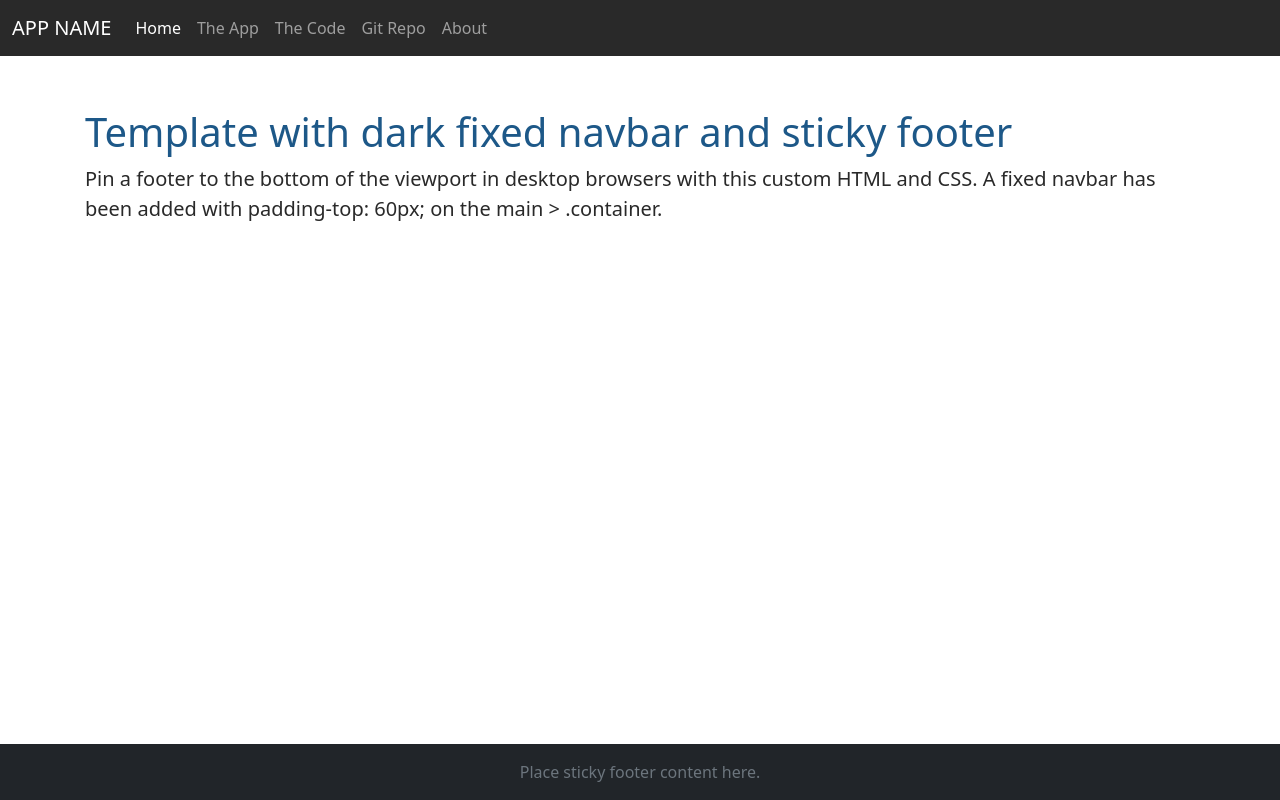
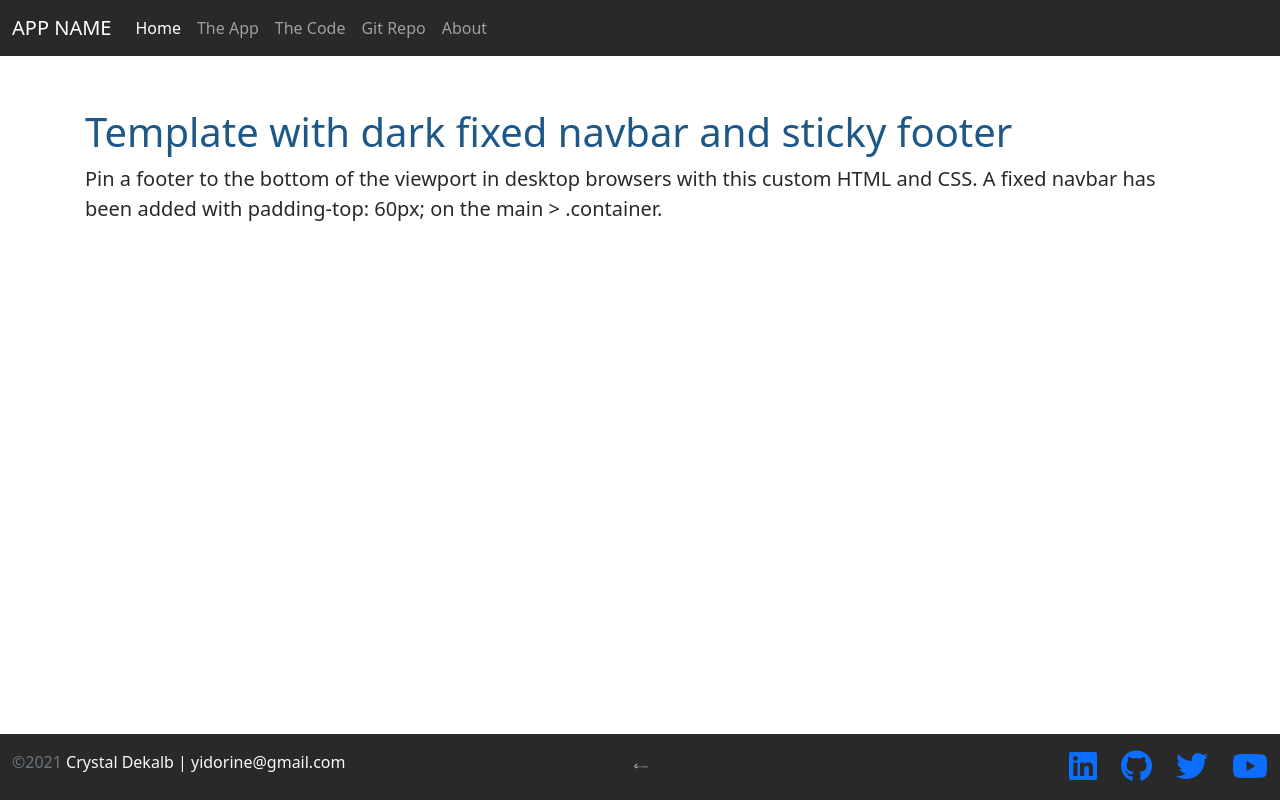
Before and after one commit to Kodeckotiso/JsSiteTemplate, a plain HTML site: page index.html in a window 1280 px wide. Drawn offline with nearby package versions, Linux system fonts and the light colour scheme.

Commit message:
pics added

```diff
--- a/index.html
+++ b/index.html
@@ -11,13 +11,16 @@
     <link href="https://cdn.jsdelivr.net/npm/bootstrap@5.1.1/dist/css/bootstrap.min.css" rel="stylesheet"
         integrity="sha384-F3w7mX95PdgyTmZZMECAngseQB83DfGTowi0iMjiWaeVhAn4FJkqJByhZMI3AhiU" crossorigin="anonymous">
 
+
+    <script src="https://kit.fontawesome.com/5db21ba9c6.js" crossorigin="anonymous"></script>
+
     <link href="css/site.css" rel="stylesheet">
 
 </head>
 
 <body class="d-flex flex-column h-100">
-
-<nav class="navbar navbar-expand-md  navbar-dark fixed-top">
+ <!--==== Nav Section ====-->
+ <nav class="navbar navbar-expand-md  navbar-dark fixed-top">
     <div class="container-fluid">
         <a class="navbar-brand" href="#">APP NAME</a>
         <button class="navbar-toggler" type="button" data-bs-toggle="collapse" data-bs-target="#navbarCollapse"
@@ -36,7 +39,7 @@
                     <a class="nav-link" href="code.html">The Code</a>
                 </li>
                 <li class="nav-item">
-                    <a class="nav-link" target="_blank" href="https://crystal-portfolio.netlify.app">Git Repo</a>
+                    <a class="nav-link" target="_blank" href="https://github.com/chrissywow/JsSiteTemplate.git">Git Repo</a>
                 </li>
                 <li class="nav-item">
                     <a class="nav-link" target="_blank" href="https://crystal-portfolio.netlify.app">About</a>
@@ -45,16 +48,32 @@
         </div>
     </div>
 </nav>
-
+ <!--==== Main Section ====-->
     <main class="flex-shrink-0">
        <div class="container">
            <h1 class="mt-5">Template with dark fixed navbar and sticky footer</h1>
            <p class="lead">Pin a footer to the bottom of the viewport in desktop browsers with this custom HTML and CSS. A fixed navbar has been added with padding-top: 60px; on the main > .container.</p>
        </div>
     </main>
-    <footer class="footer mt-auto py-3 bg-dark sticky-footer">
-        <div class="container-fluid text-center">
-            <span class="text-muted">Place sticky footer content here.</span>
+     <!--==== Footer Section ====-->
+    <footer class="footer mt-auto py-3 sticky-footer">
+        <div class="container-fluid ">
+            <div class="row">
+                <div class="col text-light">
+                    <div><span class="text-muted">&copy;2021</span> Crystal Dekalb | yidorine@gmail.com</div>
+                </div>
+                <div class="col d-flex align-items-center justify-content-center">
+                    <img src="img/White logo Crystal3.svg" alt="Crystal Dekalb Logo" height="24">
+                </div>
+                <div class="col d-flex align-items-center justify-content-end">
+                    <div class="row">
+                        <div class="col"><a href="https://www.linkedin.com/in/crystal-dekalb-845852b8/"><i class="fab fa-linkedin fa-2x"></i></a></div>
+                        <div class="col"><a href="#"><i class="fab fa-github fa-2x"></i></a></div>
+                        <div class="col"><a href="#"><i class="fab fa-twitter fa-2x"></i></a></div>
+                        <div class="col"><a href="#"><i class="fab fa-youtube fa-2x"></i></a></div>
+                    </div>
+                </div>
+            </div>
         </div>
     </footer>
     <!-- Bootstrap JS -->
```
Also changed, not shown: img/White C 2.svg (added), img/White logo Crystal3.svg (added).
